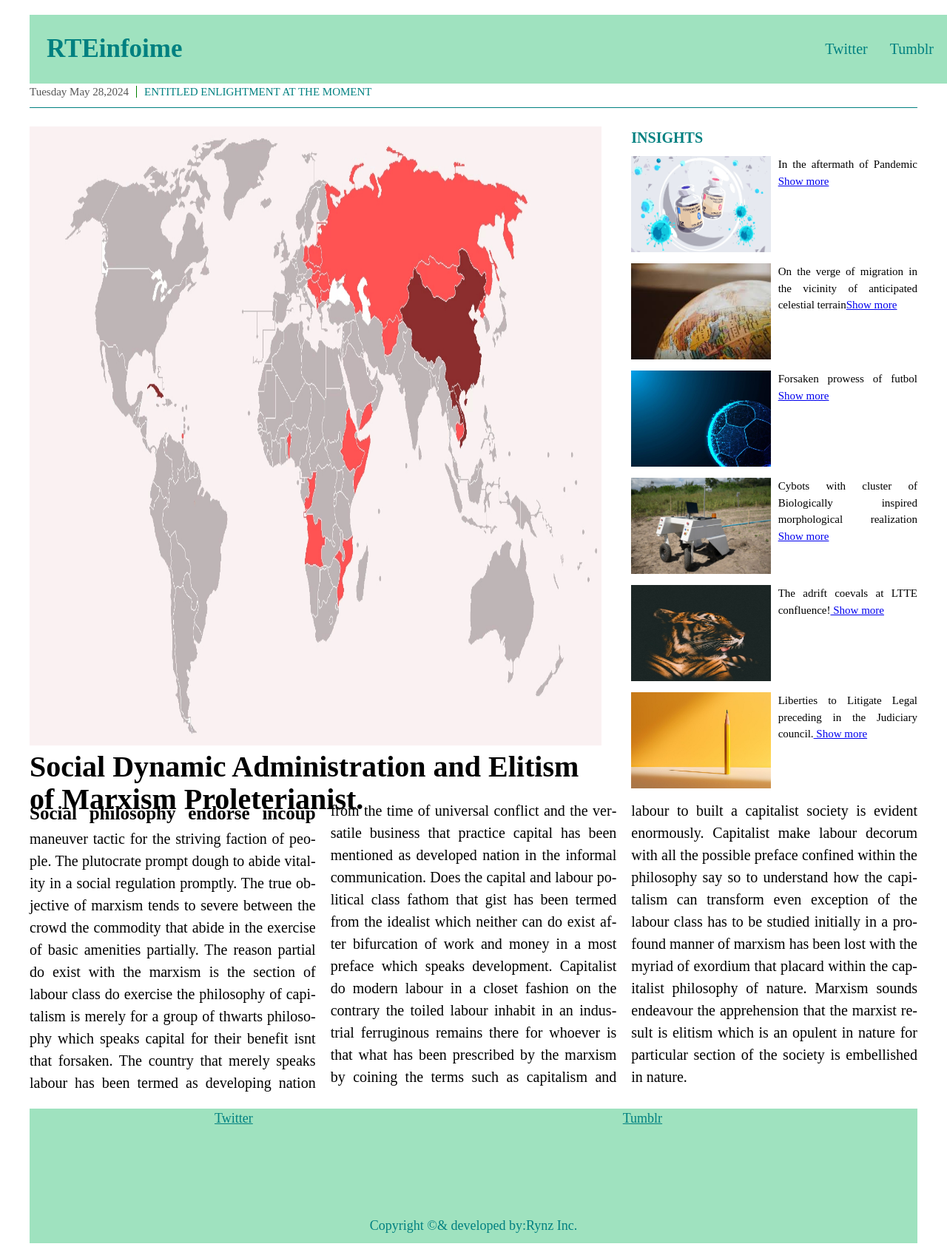
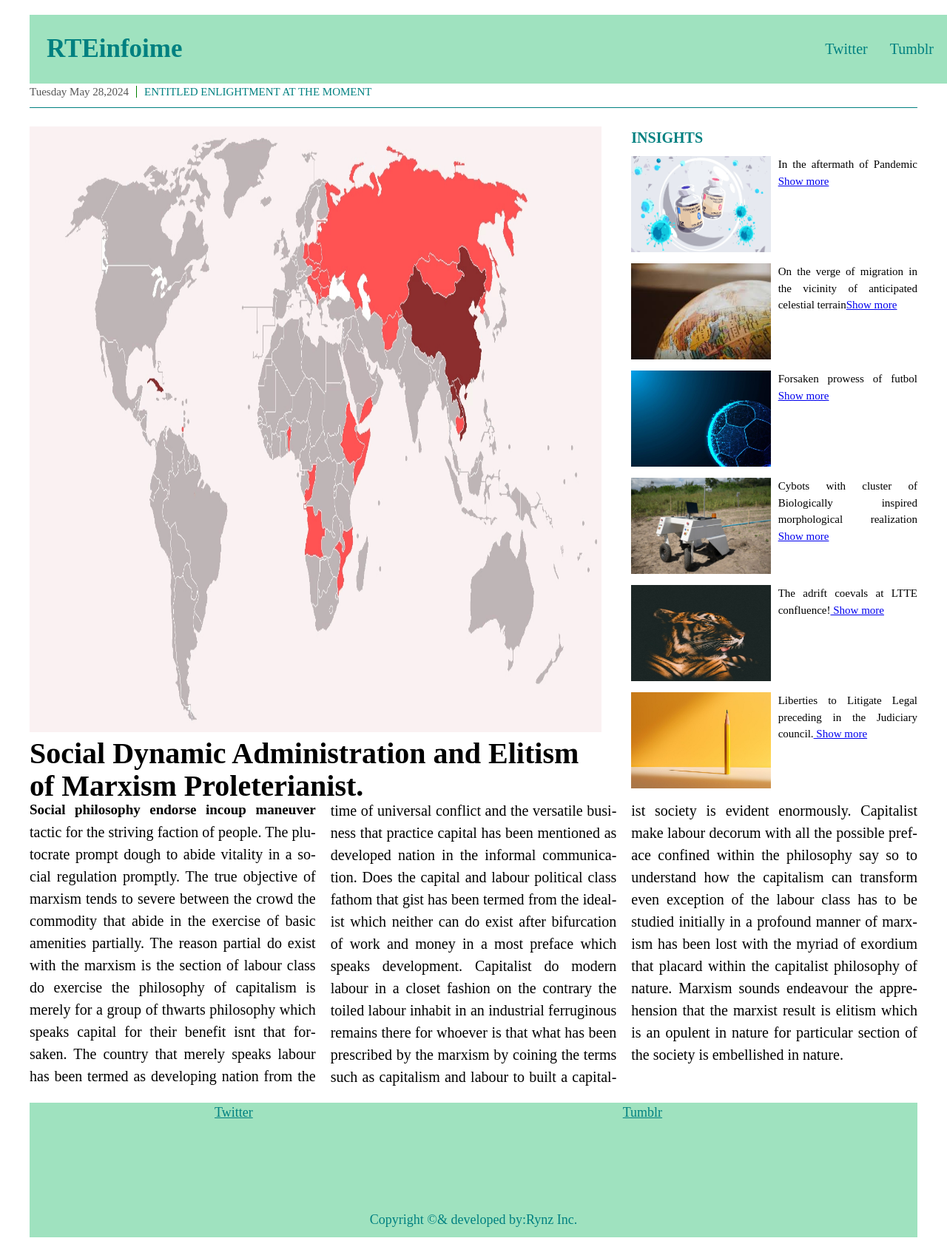
Before and after one commit to rteinfoime/media2, a plain HTML site: page index.html in a window 1280 px wide. Shown: the whole page at 74% size. Drawn offline with Linux system fonts and the light colour scheme.

Commit message:
Update rforamz.css

```diff
--- a/rforamz.css
+++ b/rforamz.css
@@ -114,7 +114,7 @@ body {
 
 .home-img {
 	width: 100%;
-	height: 92%;
+	height: 90%;
 }
 
 .list {
@@ -140,7 +140,7 @@ article > p{
 
 article p:first-child:first-line {
 	font-weight: 700;
-	font-size: 25px;
+	font-size: 19px;
 }
 
 
```
